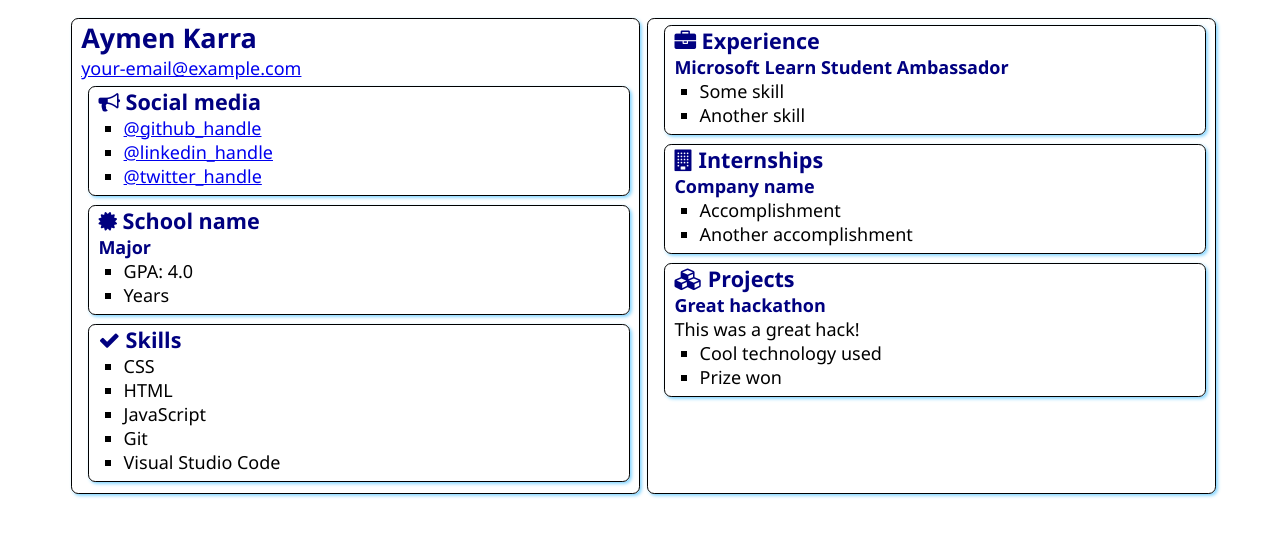
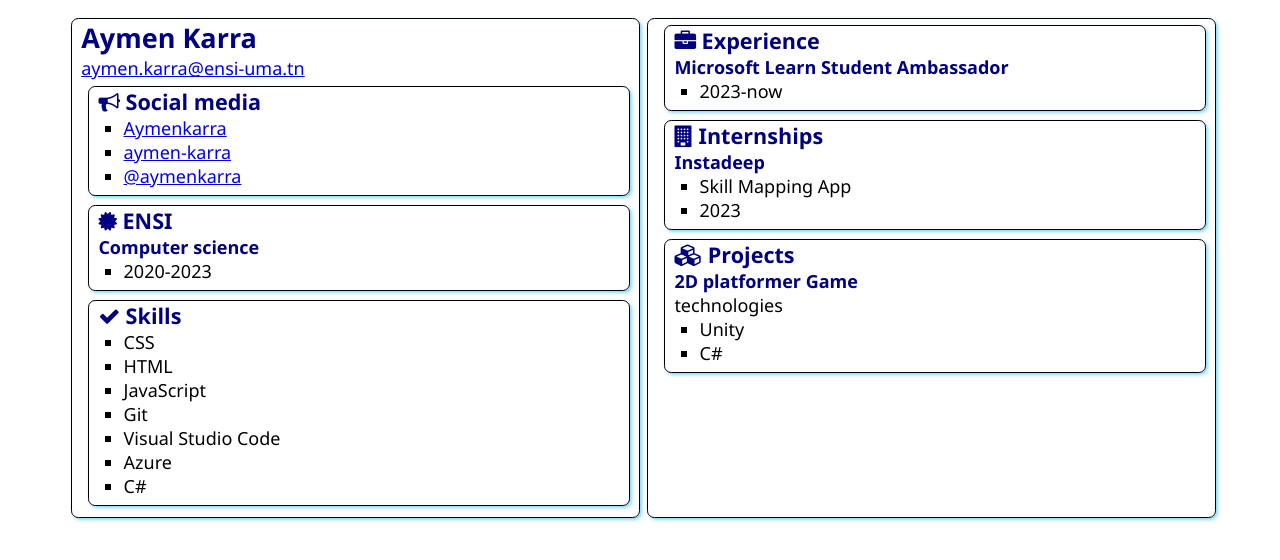
Before and after one commit to AymenKarra/SATechnicalOnboarding, a plain HTML site: page src/index.html in a window 1280 px wide. Drawn offline with Linux system fonts and the light colour scheme.

Commit message:
updated informations

```diff
--- a/src/index.html
+++ b/src/index.html
@@ -13,7 +13,7 @@
     <main>
         <article class="box">
             <h1>Aymen Karra</h1>
-            <div><a href="mailto:your.email@example.com">your-email@example.com</a></div>
+            <div><a href="mailto:aymen.karra@ensi-uma.tn">aymen.karra@ensi-uma.tn</a></div>
 
             <section class="box">
                 <h2>
@@ -21,9 +21,9 @@
                     Social media
                 </h2>
                 <ul>
-                    <li><a href="https://github.com/<handle>">@github_handle</a></li>
-                    <li><a href="https://linkedin.com/in/<handle>">@linkedin_handle</a></li>
-                    <li><a href="https://twitter.com/<handle>">@twitter_handle</a></li>
+                    <li><a href="https://github.com/Aymenkarra">Aymenkarra</a></li>
+                    <li><a href="https://linkedin.com/in/aymen-karra-871b311ba">aymen-karra</a></li>
+                    <li><a href="https://twitter.com/aymenkarra">@aymenkarra</a></li>
                 </ul>
             </section>
 
@@ -31,12 +31,11 @@
                 <div class="education">
                     <h2>
                         <i class="fa fa-certificate" aria-hidden="true"></i>
-                        School name
+                        ENSI
                     </h2>
-                    <h3>Major</h3>
+                    <h3>Computer science</h3>
                     <ul>
-                        <li>GPA: 4.0</li>
-                        <li>Years</li>
+                        <li>2020-2023</li>
                     </ul>
                 </div>
             </section>
@@ -52,6 +51,8 @@
                     <li>JavaScript</li>
                     <li>Git</li>
                     <li>Visual Studio Code</li>
+                    <li>Azure</li>
+                    <li>C#</li>
                 </ul>
             </section>
         </article>
@@ -63,8 +64,7 @@
                 </h2>
                 <h3>Microsoft Learn Student Ambassador</h3>
                 <ul>
-                    <li>Some skill</li>
-                    <li>Another skill</li>
+                    <li>2023-now</li>
                 </ul>
             </section>
             <section class="box">
@@ -73,10 +73,10 @@
                     Internships
                 </h2>
 
-                <h3>Company name</h3>
+                <h3>Instadeep</h3>
                 <ul>
-                    <li>Accomplishment</li>
-                    <li>Another accomplishment</li>
+                    <li>Skill Mapping App</li>
+                    <li>2023</li>
                 </ul>
             </section>
             <section class="box">
@@ -85,11 +85,11 @@
                     Projects
                 </h2>
 
-                <h3>Great hackathon</h3>
-                <div>This was a great hack!</div>
+                <h3>2D platformer Game</h3>
+                <div>technologies</div>
                 <ul>
-                    <li>Cool technology used</li>
-                    <li>Prize won</li>
+                    <li>Unity</li>
+                    <li>C#</li>
                 </ul>
             </section>
         </article>
```
